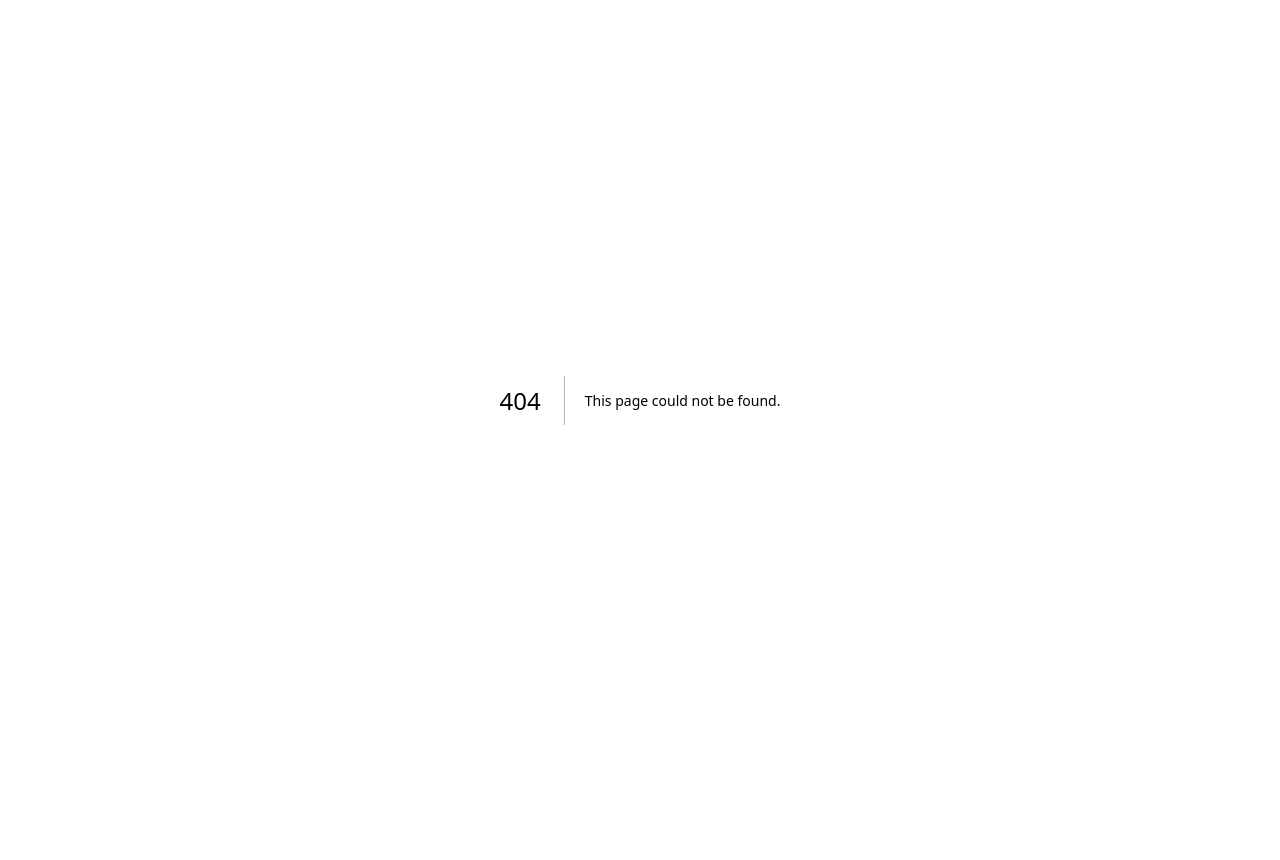
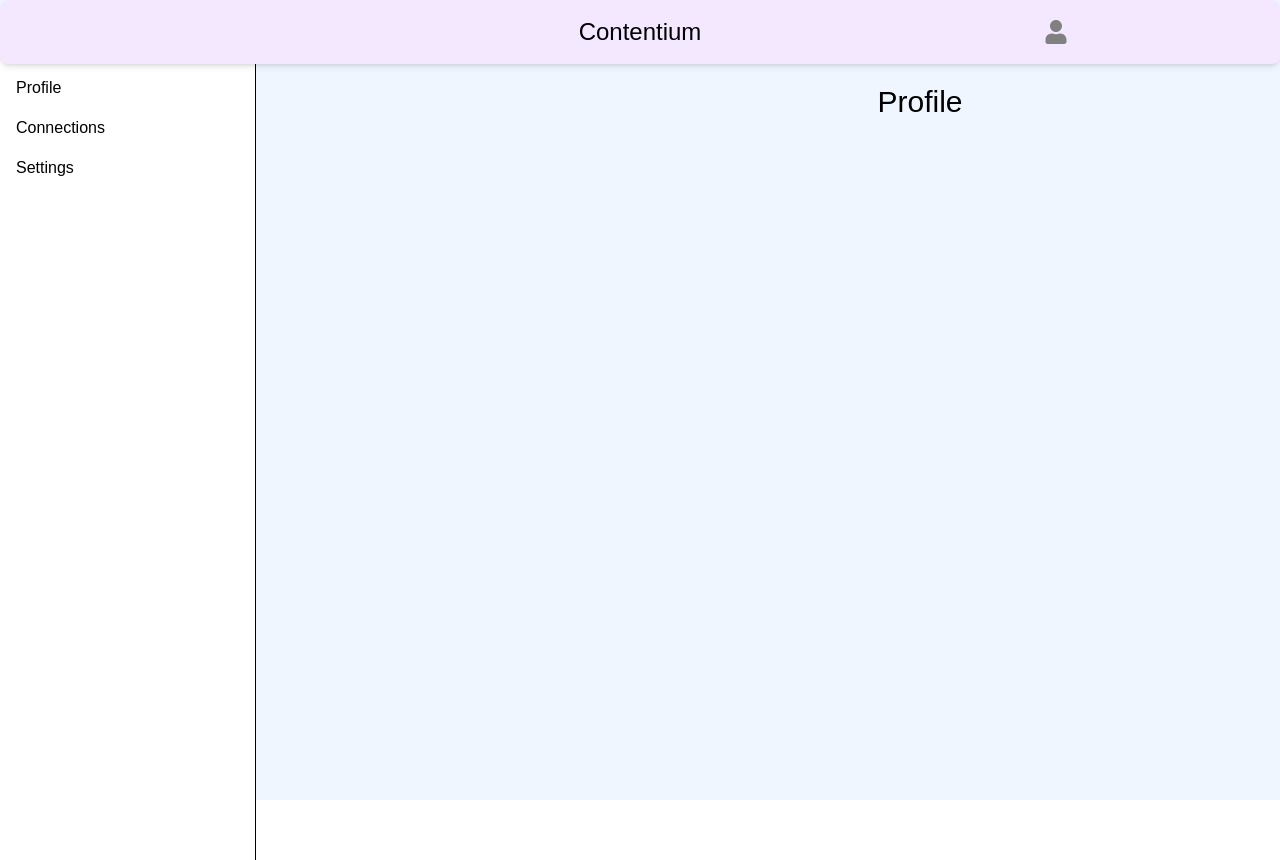
Before and after one commit to avillann00/contentium, a Next.js app in the folder frontend/: page /dashboard/profile in a window 1280 px wide. Before the commit this address had no page. Before the commit the page ends 800 px from the top, so only its background shows below. Built offline with nearby package versions, Linux system fonts and the light colour scheme.

Commit message:
feat(profile): Set up basic profile structure
In this commit I created a basic profile page and the structure for
connections and settings.

```diff
--- a/frontend/app/dashboard/layout.tsx
+++ b/frontend/app/dashboard/layout.tsx
@@ -1,8 +1,12 @@
 'use client'
 
 import { ReactNode } from 'react'
+import { FaUser } from 'react-icons/fa'
+import { useRouter } from 'next/navigation'
 
 export default function Layout({ children }: { children: ReactNode }){
+  const router = useRouter()
+
   return(
     <div className='bg-blue-50'>
 
@@ -12,7 +16,7 @@ export default function Layout({ children }: { children: ReactNode }){
       >
         <image className='w-1/3' />
         <h1 className='w-1/3 text-center text-2xl'>Contentium</h1>
-        <image className='w-1/3' />
+        <FaUser size={24} color='gray' className='w-1/3' onClick={() => router.push('/dashboard/profile')} />
       </div>
 
       {/* dashboard content */}
--- /dev/null
+++ b/frontend/app/dashboard/profile/connections/page.tsx
@@ -0,0 +1,9 @@
+'use client'
+
+export default function Connections(){
+  return(
+    <div className='w-screen h-screen bg-blue-50'>
+      <h1 className='text-black text-center text-3xl mt-15'>Connections</h1>
+    </div>
+  )
+}
--- /dev/null
+++ b/frontend/app/dashboard/profile/layout.tsx
@@ -0,0 +1,27 @@
+
+'use client'
+
+import { ReactNode } from 'react'
+import { useRouter } from 'next/navigation'
+
+export default function Layout({ children }: { children: ReactNode }) {
+  const router = useRouter()
+  return (
+    <div className='w-screen h-screen flex'>
+
+      {/* Sidebar */}
+      <div
+        className='w-64 h-full border-r border-black flex flex-col items-start px-4 py-4 gap-4 bg-white mt-15 text-black'
+      >
+        <button onClick={() => router.push('/dashboard/profile')}>Profile</button>
+        <button onClick={() => router.push('/dashboard/profile/connections')}>Connections</button>
+        <button onClick={() => router.push('/dashboard/profile/settings')}>Settings</button>
+      </div>
+
+      {/* Main content */}
+      <div className='flex-1 h-full overflow-auto bg-blue-50 p-6'>
+        {children}
+      </div>
+    </div>
+  )
+}
--- /dev/null
+++ b/frontend/app/dashboard/profile/page.tsx
@@ -0,0 +1,11 @@
+'use client'
+
+export default function Profile(){
+  return(
+    <div className='w-screen h-screen bg-blue-50'>
+      <div className='flex justify-center'>
+        <h1 className='text-black text-3xl mt-15'>Profile</h1>
+      </div>
+    </div>
+  )
+}
--- /dev/null
+++ b/frontend/app/dashboard/profile/settings/page.tsx
@@ -0,0 +1,9 @@
+'use client'
+
+export default function Settings(){
+  return(
+    <div className='w-screen h-screen bg-blue-50'>
+      <h1 className='text-black text-center text-3xl mt-15'>Settings</h1>
+    </div>
+  )
+}
```
